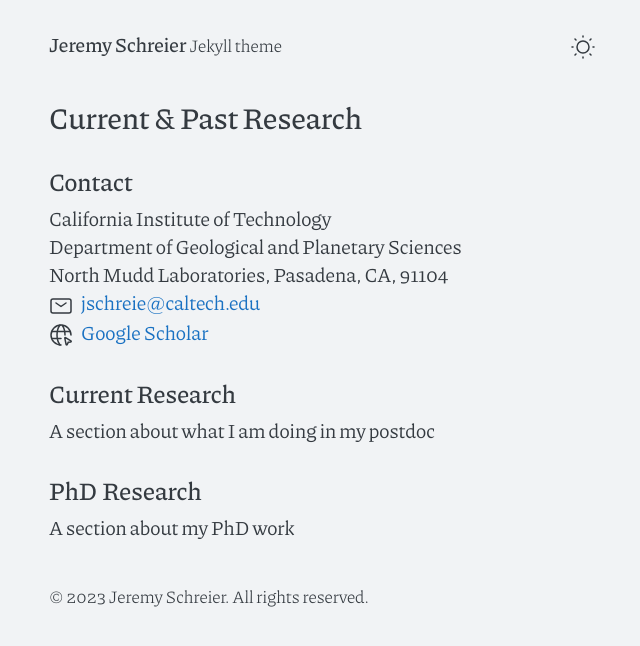
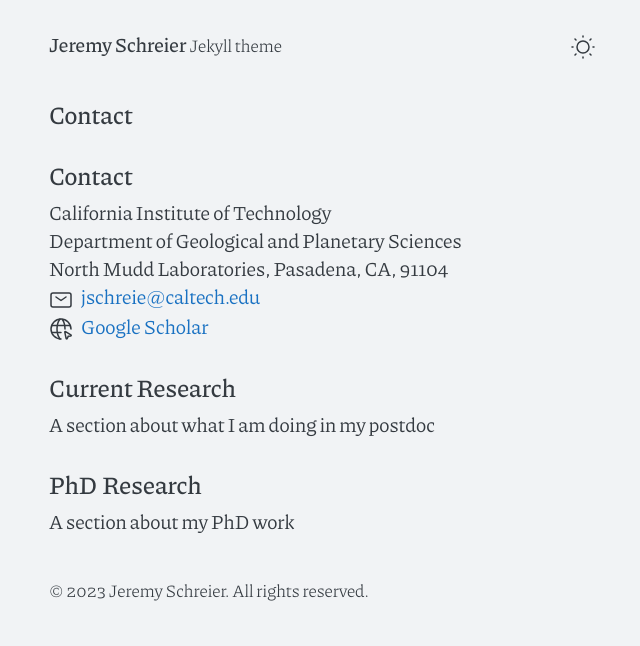
Before and after one commit to jschreie/jschreie.github.io, a Jekyll site: the page built from cv.md, in a window 1280 px wide. Shown: the top 646 px of the page, without its empty margins (318-958 px from the left). Built offline with Jekyll 4.4.1, drawn with Linux system fonts in a browser that asks for light colours.

Commit message:
Update cv.md

```diff
--- a/cv.md
+++ b/cv.md
@@ -3,7 +3,7 @@ layout: cv
 title: Current & Past Research
 ---
 
-# Current & Past Research
+## Contact
 
 {% include contact.html %}
 
```
